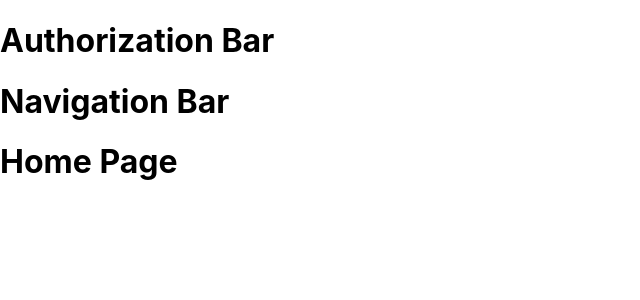
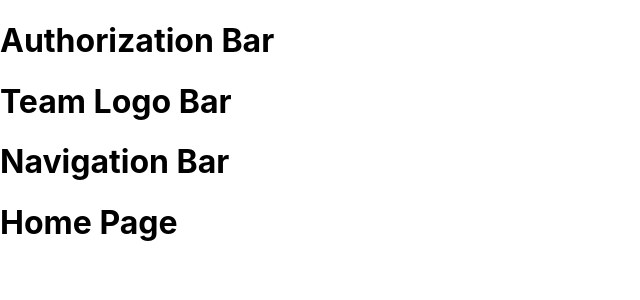
Before and after one commit to wamontgomery0068/Atlanta-Braves-Website-Clone, a React (Create React App) app: page / in a window 1280 px wide. Shown: the top 300 px of the page, without its empty margins (0-640 px from the left). Built offline with nearby package versions, Linux system fonts and the light colour scheme.

Commit message:
Imported the LogoBar Component

```diff
--- a/src/components/Home/Home.js
+++ b/src/components/Home/Home.js
@@ -1,7 +1,9 @@
 import React, { Component} from 'react';
 
 import AuthBar from '../Bar/AuthBar/AuthBar';
+import LogoBar from "../Bar/LogoBar/LogoBar";
 import NavBar from '../Bar/NavBar/NavBar';
+
 import './Home.css';
 
 class Home extends Component {
@@ -9,6 +11,7 @@ class Home extends Component {
         return (
             <div className = "Home_Container">
                 <AuthBar />
+                <LogoBar />
                 <NavBar />
                 <h1> Home Page </h1>
             </div>
```
